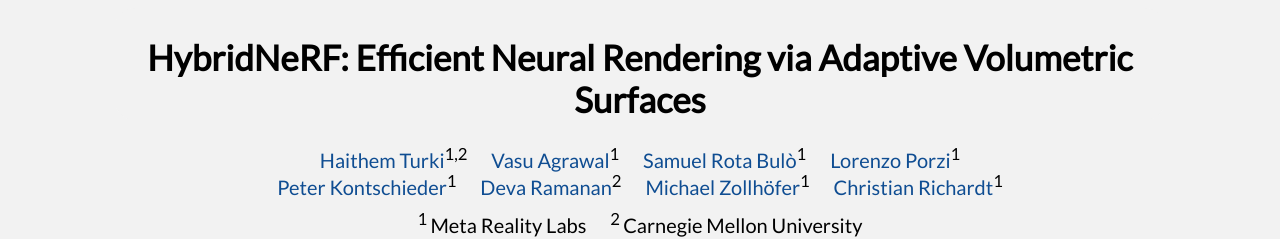
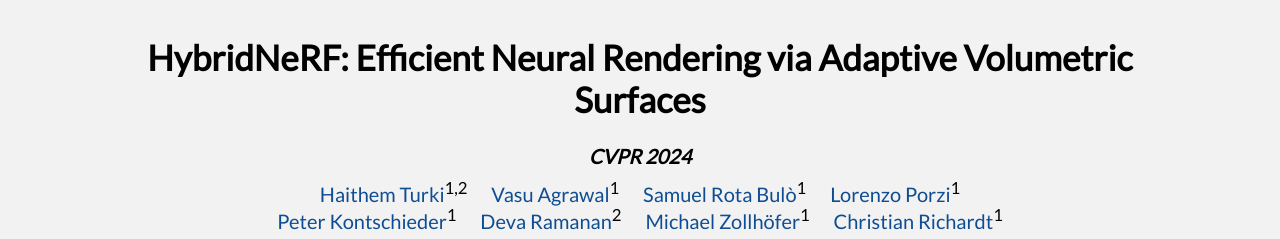
Before and after one commit to hturki/hybrid-nerf, a plain HTML site: page index.html in a window 1280 px wide. Shown: the top 239 px of the page. Drawn offline with Linux system fonts and the light colour scheme.

Commit message:
add conference

```diff
--- a/index.html
+++ b/index.html
@@ -29,6 +29,7 @@
 
   <div class="content content-title" style="text-align: center">
     <h1>HybridNeRF: Efficient Neural Rendering via Adaptive Volumetric Surfaces</h1>
+    <h3 id="conference">CVPR 2024</h3>
   </div>
 
 <div id="authors">
```
